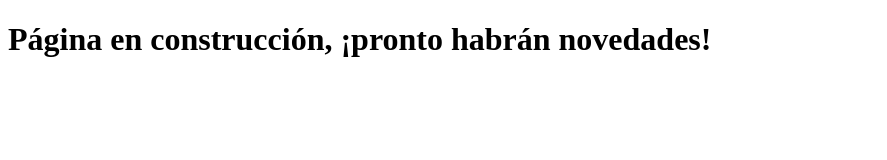
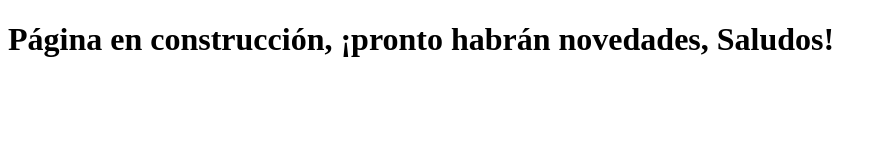
Before and after one commit to Carlos-Azocar-Riquelme/PaginaWebCarlosAzocar, a plain HTML site: page index.html in a window 1280 px wide. Shown: the whole page, without its empty margins (0-887 px from the left). Drawn offline with Linux system fonts and the light colour scheme.

Commit message:
Segundo commit de prueba

```diff
--- a/index.html
+++ b/index.html
@@ -8,7 +8,7 @@
 </head>
 <body>
     <header>
-        <h1>Página en construcción, ¡pronto habrán novedades!</h1>
+        <h1>Página en construcción, ¡pronto habrán novedades, Saludos! </h1>
     </header>
 </body>
 </html>
```
